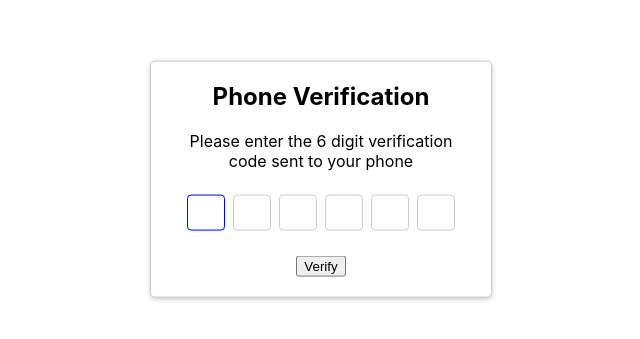
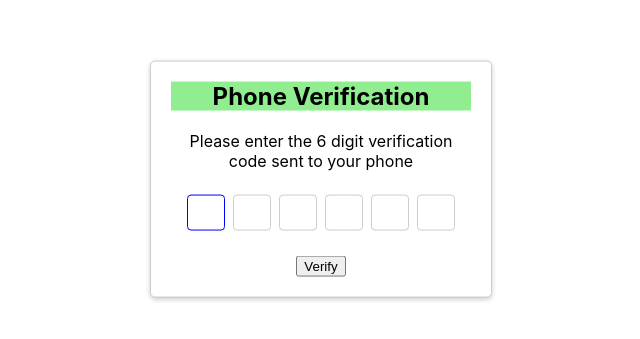
Before and after one commit to oshij/phone-verification, a React (Create React App) app: page / in a window 1280 px wide. Shown: the part 221-560 px from the top of the page, without its empty margins (319-959 px from the left). Built offline with nearby package versions, Linux system fonts and the light colour scheme.

Commit message:
new changes in css

```diff
--- a/src/PhoneVerificationPopup.css
+++ b/src/PhoneVerificationPopup.css
@@ -11,14 +11,15 @@
     text-align: center;
   }
 
+
   .popup h2 {
     margin-top: 0;
+    background-color:  lightgreen;
   }
 
   .popup p {
     margin-bottom: 24px;
   }
-
   .otp-input-container {
     display: flex;
     justify-content: center;
```
